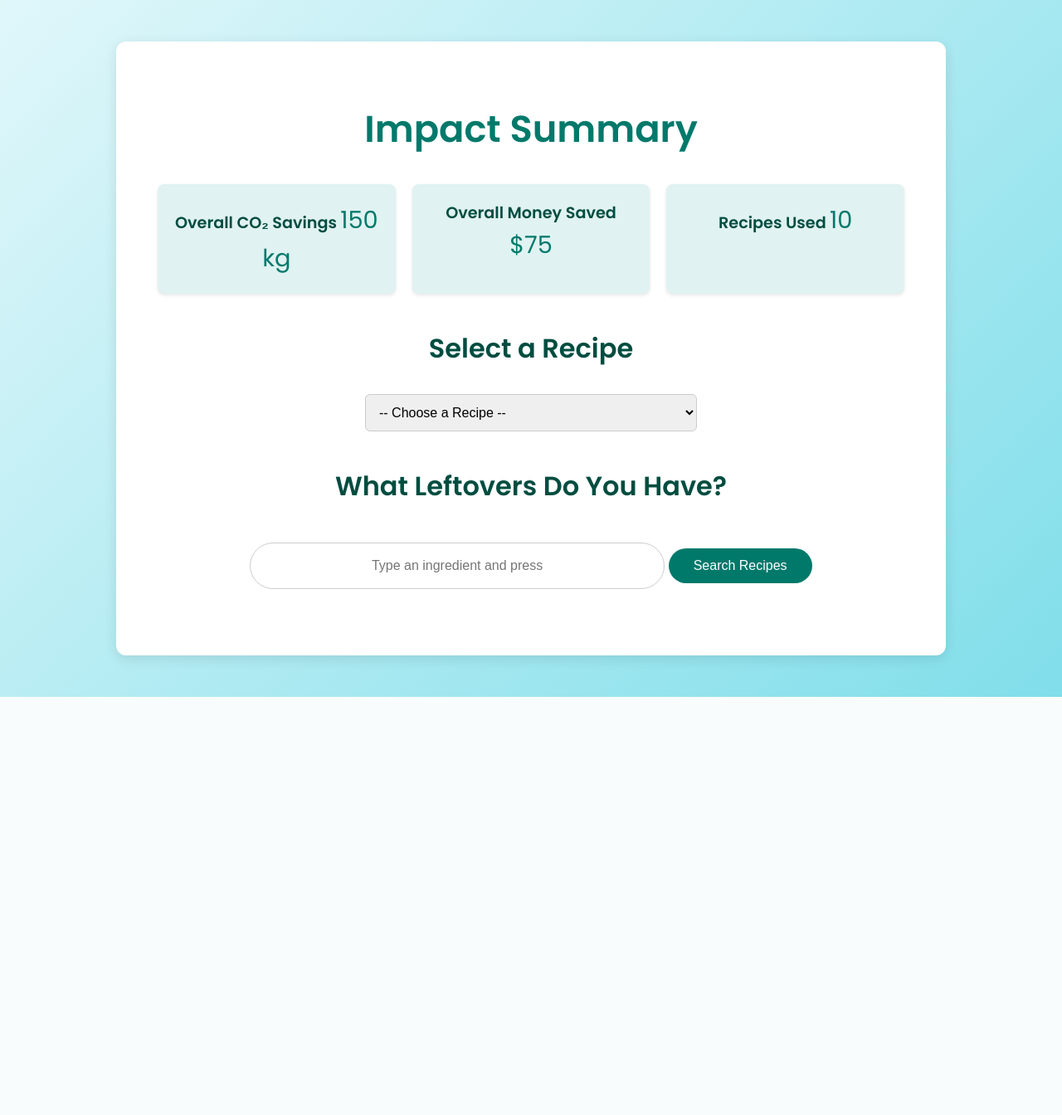
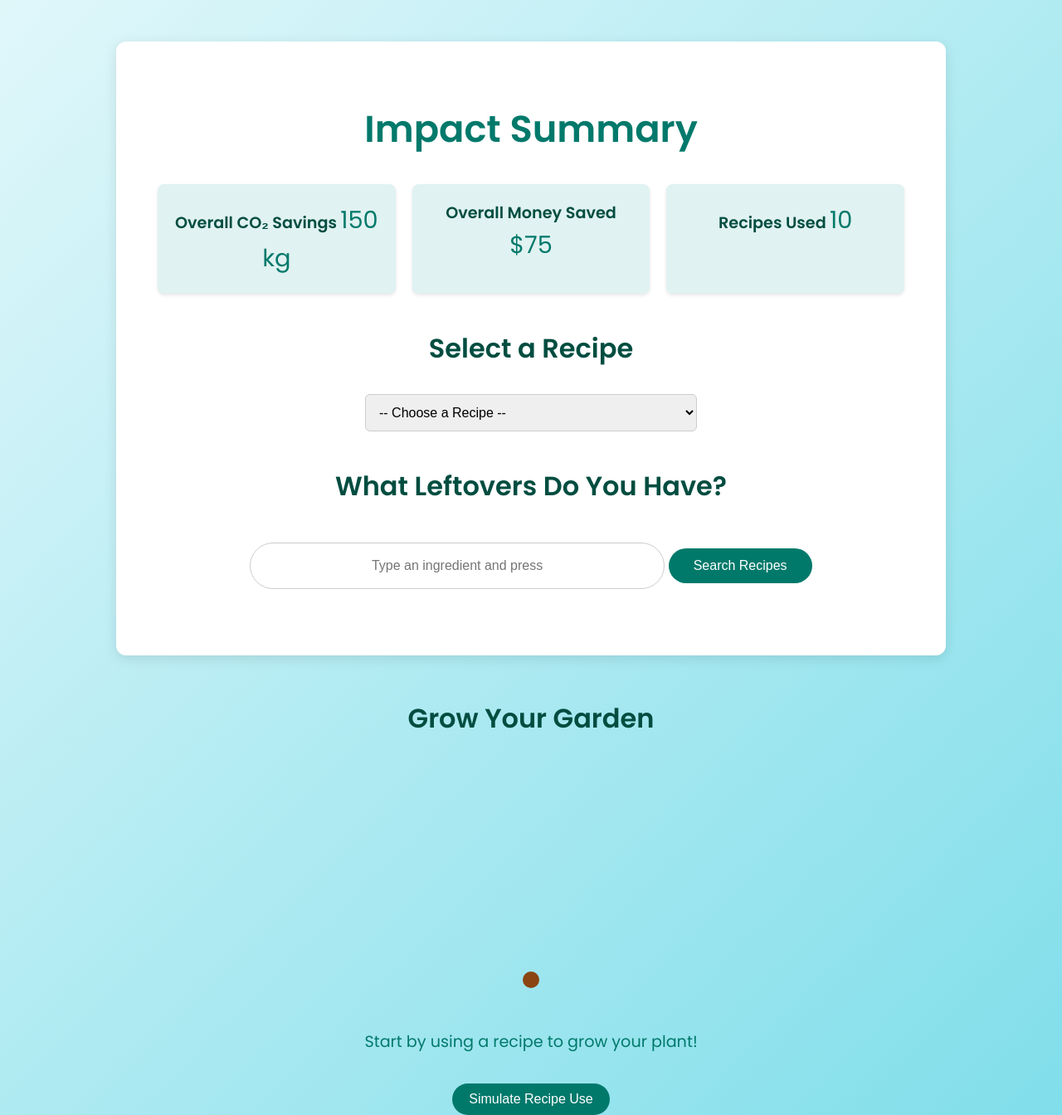
Before and after one commit to DataCon10/food_waste_project, a Flask app: page / in a window 1280 px wide. Shown: the whole page at 83% size. Before the commit the page ends 840 px from the top, so only its background shows below. Run offline with Flask 3, Linux system fonts and the light colour scheme.

```diff
--- a/elt/extract.py
+++ b/elt/extract.py
@@ -29,6 +29,6 @@ def upload_raw_data(data, filename):
     blob_client.upload_blob(json.dumps(data), overwrite=True)
 
 if __name__ == "__main__":
-    recipes = fetch_recipes("leftovers", 50)
+    recipes = fetch_recipes("leftovers", 50 )
     upload_raw_data(recipes, "recipes_raw.json")
     print("Raw recipe data uploaded.")
--- a/static/style.css
+++ b/static/style.css
@@ -227,3 +227,59 @@ select {
     padding: 20px;
   }
 }
+
+
+
+
+
+/* Plant Widget Styling */
+#plantWidget {
+  text-align: center;
+  margin-top: 40px;
+}
+#plantWidget svg {
+  margin: 0 auto;
+  display: block;
+}
+
+/* Initially hide all stages except active ones */
+.stage {
+  opacity: 0;
+  transform: scale(0.8);
+  transition: opacity 0.5s ease, transform 0.5s ease;
+}
+.stage.active {
+  opacity: 1;
+  transform: scale(1);
+}
+
+#plantMessage {
+  font-size: 1.2rem;
+  margin-top: 10px;
+  color: #00796b;
+}
+
+#growButton {
+  margin-top: 15px;
+  padding: 10px 20px;
+  font-size: 1rem;
+  border: none;
+  background: #00796b;
+  color: #fff;
+  border-radius: 25px;
+  cursor: pointer;
+  transition: background 0.3s ease;
+}
+#growButton:hover {
+  background: #004d40;
+}
+
+/* Responsive Adjustments */
+@media (max-width: 600px) {
+  .container {
+    padding: 20px;
+  }
+  #plantMessage {
+    font-size: 1rem;
+  }
+}
--- a/templates/index.html
+++ b/templates/index.html
@@ -3,7 +3,6 @@
 <head>
   <meta charset="UTF-8">
   <title>Impact Summary & Recipes</title>
-  <!-- Reference the CSS file from the static folder -->
   <link rel="stylesheet" href="{{ url_for('static', filename='style.css') }}">
   <link href="https://fonts.googleapis.com/css?family=Poppins:400,500,600&display=swap" rel="stylesheet">
 </head>
@@ -189,6 +188,76 @@
           searchResults.innerHTML = "<p>Error fetching recipes. Please try again later.</p>";
         });
     });
+
+
   </script>
+
+
+</body>
+
+
+ <!-- Plant Widget Section -->
+ <h2>Grow Your Garden</h2>
+ <div id="plantWidget" class="plant-stage seed">
+   <!-- Inline SVG representing the plant -->
+   <svg id="plantSVG" width="200" height="300" viewBox="0 0 200 300">
+     <!-- Stage 1: Seed (always visible at first) -->
+     <g id="stage-seed" class="stage active">
+       <circle cx="100" cy="250" r="10" fill="#8B4513"/>
+     </g>
+     <!-- Stage 2: Sprout (hidden initially) -->
+     <g id="stage-sprout" class="stage">
+       <line x1="100" y1="250" x2="100" y2="210" stroke="#8B4513" stroke-width="4"/>
+       <line x1="100" y1="230" x2="90" y2="220" stroke="#228B22" stroke-width="4"/>
+       <line x1="100" y1="230" x2="110" y2="220" stroke="#228B22" stroke-width="4"/>
+     </g>
+     <!-- Stage 3: Plant (hidden initially) -->
+     <g id="stage-plant" class="stage">
+       <line x1="100" y1="250" x2="100" y2="180" stroke="#8B4513" stroke-width="4"/>
+       <path d="M100,200 C90,190 80,180 80,170" stroke="#228B22" stroke-width="4" fill="none"/>
+       <path d="M100,200 C110,190 120,180 120,170" stroke="#228B22" stroke-width="4" fill="none"/>
+       <circle cx="100" cy="170" r="10" fill="#228B22"/>
+     </g>
+     <!-- More stages (e.g., full tree) can be added similarly -->
+   </svg>
+   <p id="plantMessage">Start by using a recipe to grow your plant!</p>
+   <button id="growButton">Simulate Recipe Use</button>
+ </div>
+</div>
+
+<script>
+ // Simple growth simulation using a counter
+ let growthPoints = 0;
+ const growButton = document.getElementById('growButton');
+ const plantMessage = document.getElementById('plantMessage');
+
+ // Elements for each stage
+ const stageSeed = document.getElementById('stage-seed');
+ const stageSprout = document.getElementById('stage-sprout');
+ const stagePlant = document.getElementById('stage-plant');
+
+ function updatePlantStage() {
+   // Remove "active" class from all stages
+   stageSeed.classList.remove('active');
+   stageSprout.classList.remove('active');
+   stagePlant.classList.remove('active');
+
+   if (growthPoints < 5) {
+     stageSeed.classList.add('active');
+     plantMessage.textContent = "Your seed is waiting to sprout!";
+   } else if (growthPoints < 10) {
+     stageSprout.classList.add('active');
+     plantMessage.textContent = "Look! Your sprout is growing!";
+   } else {
+     stagePlant.classList.add('active');
+     plantMessage.textContent = "Your plant is flourishing!";
+   }
+ }
+
+ growButton.addEventListener('click', function() {
+   growthPoints++;
+   updatePlantStage();
+ });
+</script>
 </body>
 </html>
```
